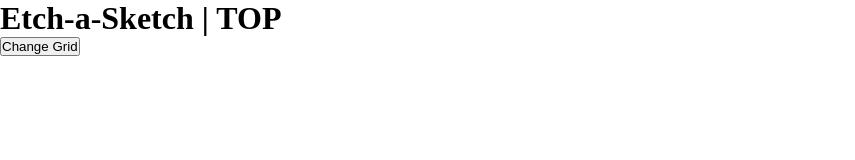
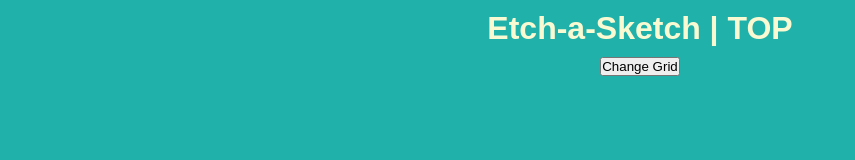
Before and after one commit to roviccastro/top-etchasketch, a plain HTML site: page index.html in a window 1280 px wide. Shown: the whole page, without its empty margins (0-855 px from the left). Drawn offline with Linux system fonts and the light colour scheme.

Commit message:
Style: Add body design & element div

```diff
--- a/index.html
+++ b/index.html
@@ -11,8 +11,13 @@
   </head>
 
   <body>
-    <h1>Etch-a-Sketch | TOP</h1>
-    <button id="grid-btn">Change Grid</button>
+    <div class="hero-containiner">
+      <h1>Etch-a-Sketch | TOP</h1>
+    </div>
+
+    <div class="btn-container">
+      <button id="grid-btn">Change Grid</button>
+    </div>
 
     <div id="container"></div>
   </body>
--- a/style.css
+++ b/style.css
@@ -23,3 +23,18 @@
   flex: 1 1 auto;
   border: solid 1px whitesmoke;
 }
+
+/*  */
+
+body{
+  display: flex;
+  flex-flow: column wrap;
+  align-items: center;
+  gap: 10px;
+
+  background-color: lightseagreen;
+  color: lightgoldenrodyellow;
+  font-family: Arial, Helvetica, sans-serif;
+
+  padding: 10px;
+}
```
